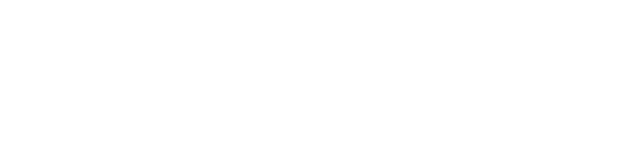
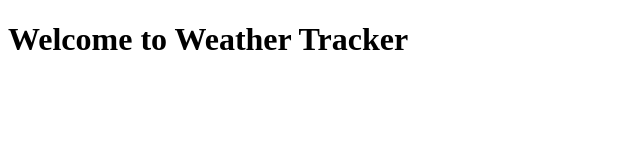
Before and after one commit to a-basitmalik/WeatherTracker, a plain HTML site: page index.html in a window 1280 px wide. Shown: the whole page, without its empty margins (0-640 px from the left). Drawn offline with Linux system fonts and the light colour scheme.

Commit message:
Updated index.html added heading

```diff
--- a/index.html
+++ b/index.html
@@ -6,6 +6,11 @@
     <title>Weather Tracker App</title>
 </head>
 <body>
+    <h1>
+        Welcome to Weather
+        Tracker
+    </h1>
+
     <!-- Body content will go here -->
 </body>
 </html>
```
